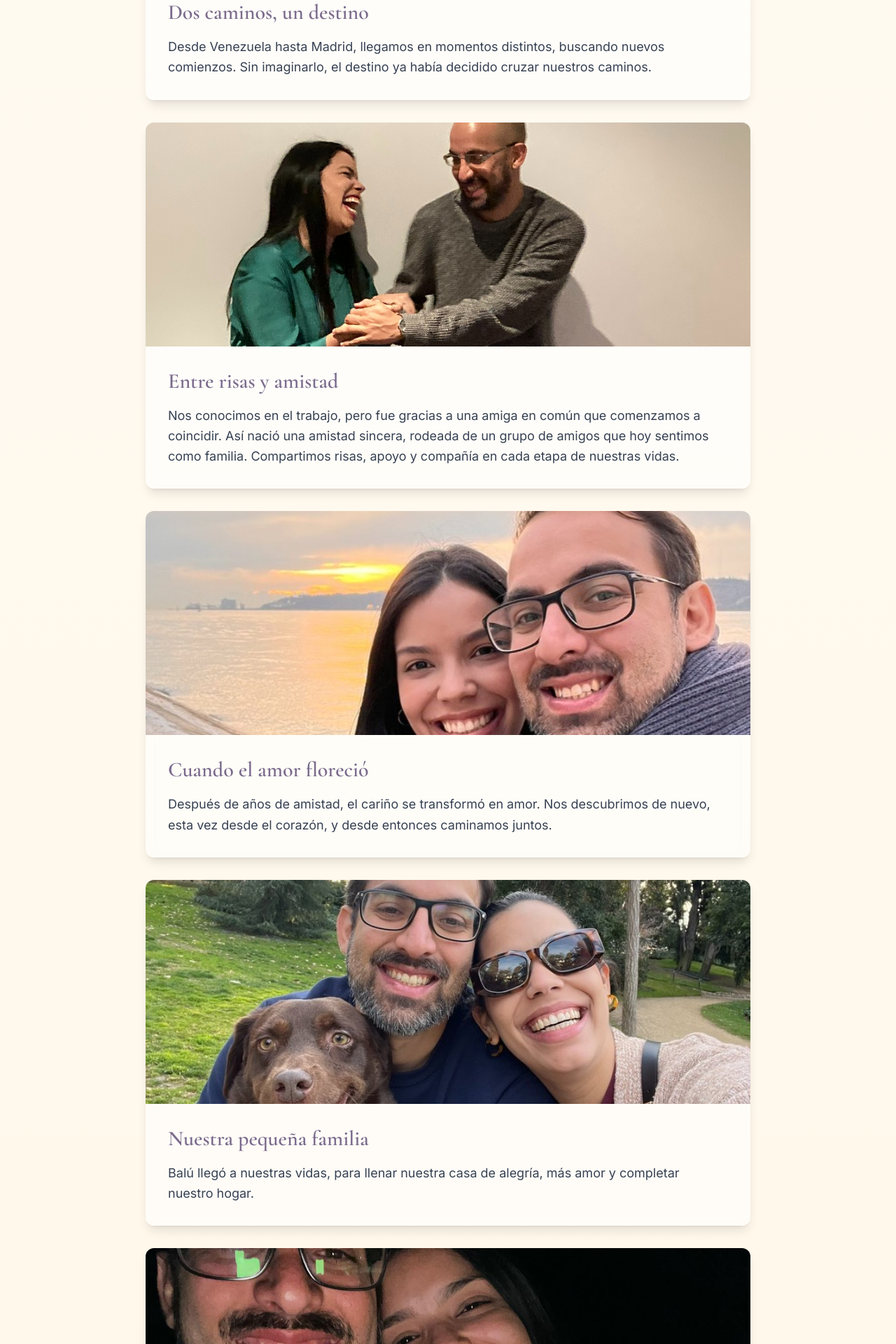
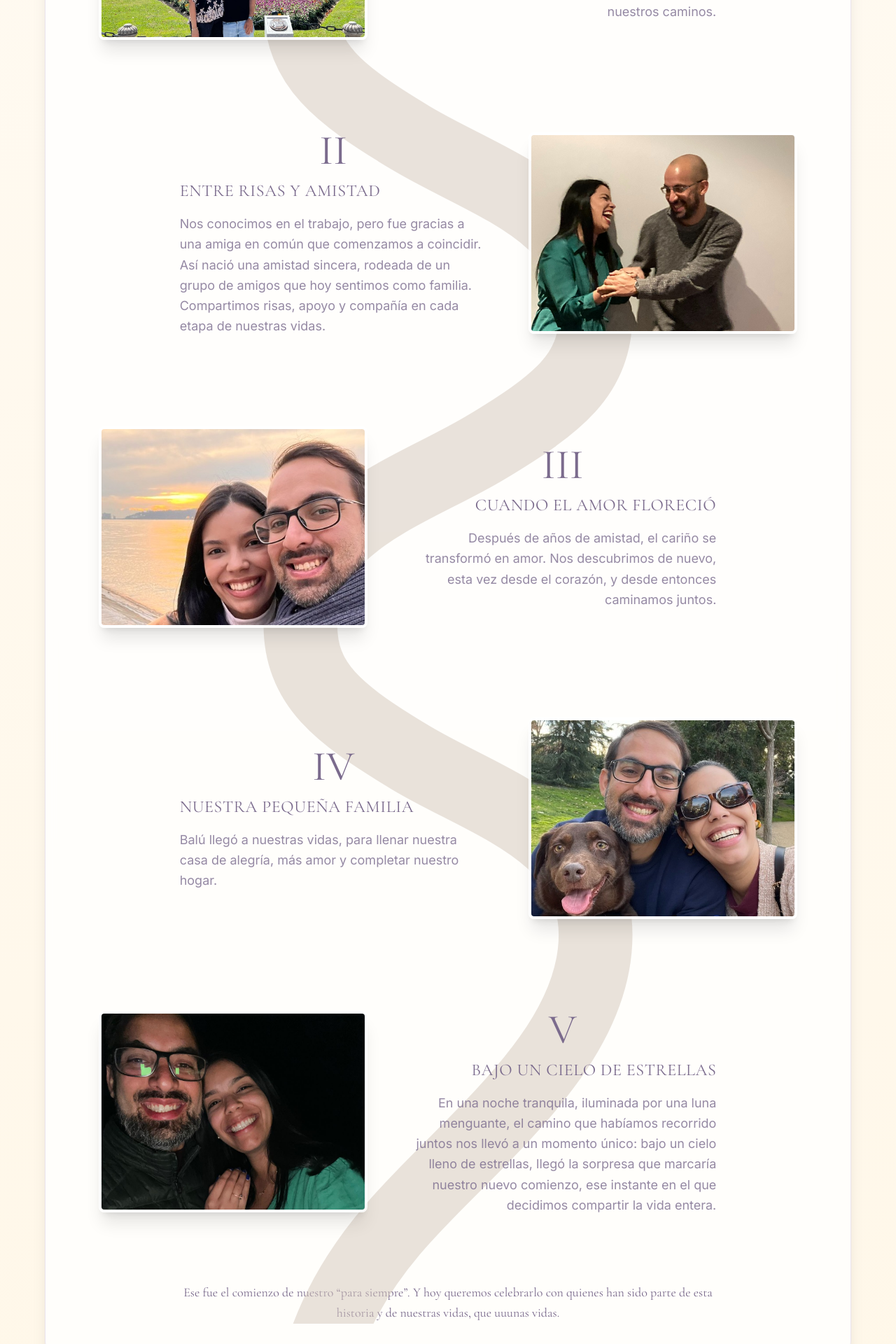
Before and after one commit to EdgarIvanEspinoza/alejandraymauro, a Next.js app: page / in a window 1280 px wide. Shown: the part 1484-3404 px from the top of the page at 70% size. Built offline with nearby package versions, Linux system fonts and the light colour scheme; no server answers.

Commit message:
Refactor OurStory component: update chapter titles to uppercase, enhance layout with improved structure and styling, and add SVG paths for visual appeal.

```diff
--- a/app/components/OurStory.tsx
+++ b/app/components/OurStory.tsx
@@ -6,65 +6,146 @@ export default function OurStory() {
   const chapters = [
     {
       number: "I",
-      title: "Dos caminos, un destino",
+      title: "DOS CAMINOS, UN DESTINO",
       content:
         "Desde Venezuela hasta Madrid, llegamos en momentos distintos, buscando nuevos comienzos. Sin imaginarlo, el destino ya había decidido cruzar nuestros caminos.",
+      align: "right",
       image: "/history1.jpg",
       imageAlt: "Venezuela y Madrid",
     },
     {
       number: "II",
-      title: "Entre risas y amistad",
+      title: "ENTRE RISAS Y AMISTAD",
       content:
         "Nos conocimos en el trabajo, pero fue gracias a una amiga en común que comenzamos a coincidir. Así nació una amistad sincera, rodeada de un grupo de amigos que hoy sentimos como familia. Compartimos risas, apoyo y compañía en cada etapa de nuestras vidas.",
+      align: "left",
       image: "/history2.jpg",
       imageAlt: "Grupo de amigos",
     },
     {
       number: "III",
-      title: "Cuando el amor floreció",
+      title: "CUANDO EL AMOR FLORECIÓ",
       content:
         "Después de años de amistad, el cariño se transformó en amor. Nos descubrimos de nuevo, esta vez desde el corazón, y desde entonces caminamos juntos.",
+      align: "right",
       image: "/history3.jpg",
       imageAlt: "Alejandra y Mauro enamorados",
     },
     {
       number: "IV",
-      title: "Nuestra pequeña familia",
+      title: "NUESTRA PEQUEÑA FAMILIA",
       content:
         "Balú llegó a nuestras vidas, para llenar nuestra casa de alegría, más amor y completar nuestro hogar.",
+      align: "left",
       image: "/history4.jpg",
       imageAlt: "Alejandra, Mauro y Balú",
     },
     {
       number: "V",
-      title: "Bajo un cielo de estrellas",
+      title: "BAJO UN CIELO DE ESTRELLAS",
       content:
         "En una noche tranquila, iluminada por una luna menguante, el camino que habíamos recorrido juntos nos llevó a un momento único: bajo un cielo lleno de estrellas, llegó la sorpresa que marcaría nuestro nuevo comienzo, ese instante en el que decidimos compartir la vida entera.",
+      align: "right",
       image: "/history5.jpg",
       imageAlt: "La propuesta bajo las estrellas",
     },
   ];
 
   return (
-    <div className="w-full max-w-4xl mx-auto my-16 px-4">
+    <div className="w-full mb-12 flex flex-col items-center">
+      {/* Title Section */}
+      <div className="bg-white/70 backdrop-blur-sm rounded-2xl px-8 py-4 mb-8">
+        <h3 className="text-3xl text-center text-lavender-dark font-bold font-serif">
+          Nuestra Historia
+        </h3>
+      </div>
+
+      {/* Main Card Container */}
+      <div className="bg-white/80 backdrop-blur-sm rounded-3xl p-8 md:p-12 max-w-6xl w-full shadow-xl border border-lavender/20">
         {/* Header */}
-      <div className="bg-white/70 backdrop-blur-sm rounded-2xl px-8 py-6 mb-8 text-center">
-        <div className="text-3xl mb-2">🌿</div>
-        <h2 className="text-3xl md:text-4xl font-serif text-lavender-dark font-bold">
-          Nuestra Historia
+        <div className="text-center mb-16">
+          <h2 className="text-4xl md:text-6xl font-serif text-lavender-dark mb-4 tracking-wider">
+            DOS CAMINOS
+          </h2>
+          <h2 className="text-4xl md:text-6xl font-serif text-lavender-dark tracking-wider">
+            UN DESTINO
           </h2>
         </div>
 
-      {/* Story Chapters */}
-      <div className="space-y-8">
+        {/* Story Timeline with Serpentine Path */}
+        <div className="relative">
+          {/* SVG Path for Desktop */}
+          <svg
+            className="absolute top-0 left-0 w-full h-full pointer-events-none hidden md:block"
+            style={{ zIndex: 0 }}
+            viewBox="0 0 1000 2400"
+            preserveAspectRatio="xMidYMid slice"
+          >
+            <path
+              d="M 700 -50
+                 C 700 80, 650 120, 550 180
+                 C 450 240, 300 280, 300 420
+                 C 300 500, 350 540, 450 600
+                 C 550 660, 700 700, 700 840
+                 C 700 920, 650 960, 550 1020
+                 C 450 1080, 300 1120, 300 1260
+                 C 300 1340, 350 1380, 450 1440
+                 C 550 1500, 700 1540, 700 1680
+                 C 700 1800, 600 1900, 500 2000
+                 C 400 2100, 300 2200, 300 2450"
+              stroke="#d4c5b9"
+              strokeWidth="100"
+              fill="none"
+              opacity="0.5"
+              strokeLinecap="round"
+            />
+          </svg>
+
+          {/* SVG Path for Mobile - Subtle curves */}
+          <svg
+            className="absolute top-0 left-1/2 -translate-x-1/2 h-full pointer-events-none block md:hidden"
+            style={{ zIndex: 0, width: "150px" }}
+            viewBox="0 0 150 2400"
+            preserveAspectRatio="xMidYMid slice"
+          >
+            <path
+              d="M 75 -50
+                 C 75 100, 90 200, 75 350
+                 C 60 500, 75 600, 75 750
+                 C 75 900, 90 1000, 75 1150
+                 C 60 1300, 75 1400, 75 1550
+                 C 75 1700, 90 1800, 75 1950
+                 C 60 2100, 75 2250, 75 2450"
+              stroke="#d4c5b9"
+              strokeWidth="40"
+              fill="none"
+              opacity="0.4"
+              strokeLinecap="round"
+            />
+          </svg>
+
+          {/* Chapters */}
+          <div
+            className="relative space-y-24 md:space-y-32"
+            style={{ zIndex: 1 }}
+          >
             {chapters.map((chapter, index) => (
               <div
                 key={index}
-            className="bg-white/60 backdrop-blur-sm rounded-xl overflow-hidden shadow-lg hover:bg-white/70 transition-all duration-300"
+                className={`flex flex-col md:flex-row items-center gap-8 ${
+                  chapter.align === "right"
+                    ? "md:flex-row"
+                    : "md:flex-row-reverse"
+                }`}
+                style={{ zIndex: 1 }}
               >
-            {/* Image Section */}
-            <div className="relative w-full h-64 md:h-80 bg-lavender-light/20">
+                {/* Image */}
+                <div
+                  className={`w-full md:w-5/12 ${
+                    chapter.align === "right" ? "md:text-left" : "md:text-right"
+                  }`}
+                >
+                  <div className="relative w-full aspect-4/3 rounded-lg shadow-xl border-4 border-white/80 mx-auto max-w-sm overflow-hidden">
                     <Image
                       src={chapter.image}
                       alt={chapter.imageAlt}
@@ -72,26 +153,36 @@ export default function OurStory() {
                       className="object-cover"
                     />
                   </div>
+                </div>
 
-            {/* Content Section */}
-            <div className="p-6 md:p-8">
-              <h3 className="text-2xl md:text-3xl font-serif text-lavender-dark font-semibold mb-4">
+                {/* Content */}
+                <div
+                  className={`w-full md:w-5/12 ${
+                    chapter.align === "right" ? "md:text-right" : "md:text-left"
+                  }`}
+                >
+                  <div className="text-5xl md:text-6xl font-serif text-center text-lavender-dark mb-3">
+                    {chapter.number}
+                  </div>
+                  <h3 className="text-xl md:text-2xl font-serif text-lavender-dark mb-4 tracking-wide">
                     {chapter.title}
                   </h3>
-              <p className="text-gray-700 leading-relaxed text-base md:text-lg">
+                  <p className="text-base md:text-lg text-lavender-dark/80 leading-relaxed">
                     {chapter.content}
                   </p>
                 </div>
               </div>
             ))}
+          </div>
 
           {/* Closing message */}
-        <div className="relative rounded-xl p-6 md:p-8 text-center bg-linear-to-br from-lavender-light/30 to-gold/20 backdrop-blur-md border-2 border-lavender/30 shadow-[0_8px_32px_rgba(150,123,182,0.2)]">
-          <p className="text-lavender font-bold text-lg md:text-xl leading-relaxed italic text-glow">
-            Ese fue el comienzo de nuestro &ldquo;para siempre&rdquo;, y
-            queremos celebrarlo con quienes han sido parte de esta historia y de
-            nuestras vidas.
+          <div className="mt-24 text-center max-w-3xl mx-auto">
+            <p className="text-base md:text-lg text-lavender-dark leading-relaxed font-serif">
+              Ese fue el comienzo de nuestro &ldquo;para siempre&rdquo;. Y hoy
+              queremos celebrarlo con quienes han sido parte de esta historia y
+              de nuestras vidas, que uuunas vidas.
             </p>
+          </div>
         </div>
       </div>
     </div>
```
Lines whose indentation alone changed are shown as unchanged.
